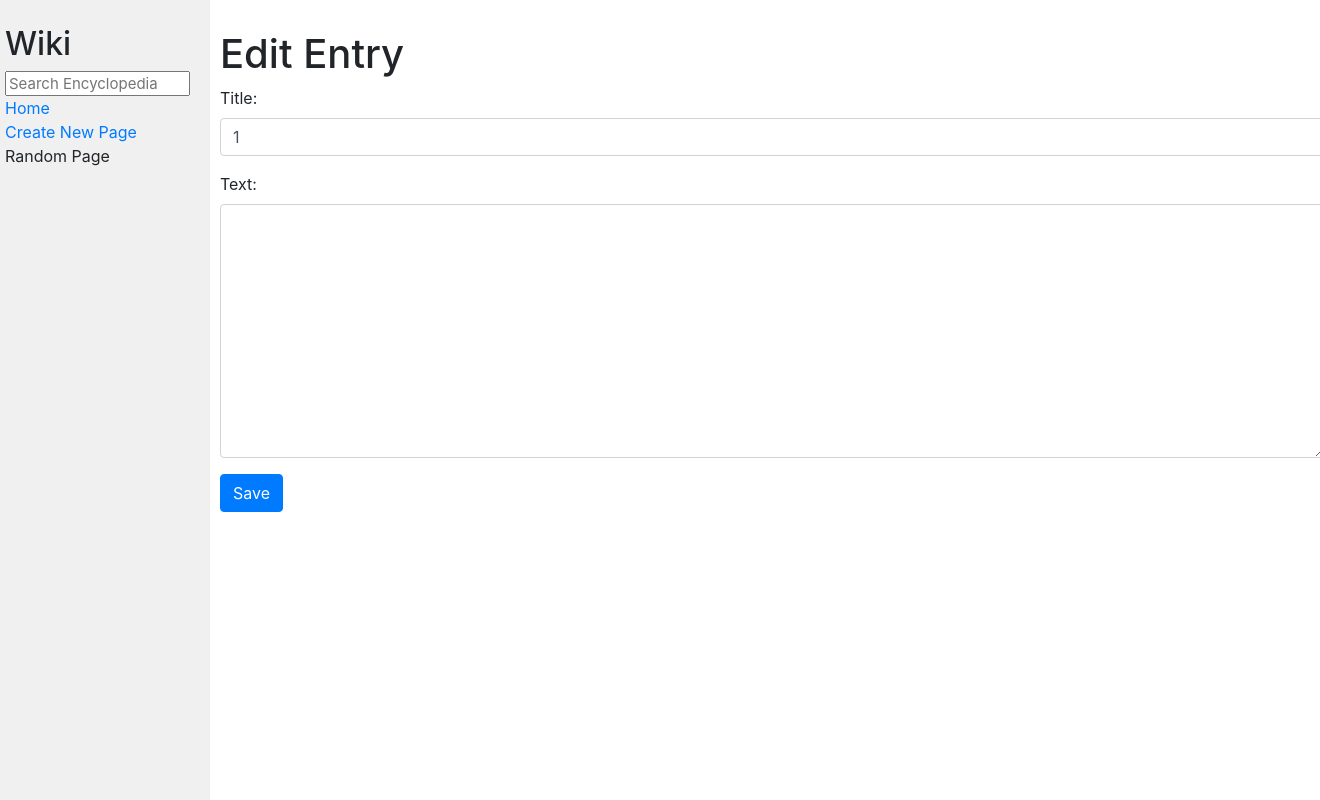
After one commit to VVKo/wiki, a Django app: page /wiki/edit/1 in a window 1320 px wide; the page is wider, and only the part inside the window is pictured. The commit adds this page. Run offline with Django 3.2, Linux system fonts and the light colour scheme; some libraries are stand-ins or nearby versions.

Commit message:
create entry DONE

```diff
--- /dev/null
+++ b/encyclopedia/templates/encyclopedia/edit-entry.html
@@ -0,0 +1,33 @@
+{% extends "encyclopedia/layout.html" %}
+
+{% block title %}
+    Edit Entry
+{% endblock %}
+
+{% block body %}
+
+    <h1>Edit Entry</h1>
+{% if alert %}
+    <div class="alert alert-danger" role="alert">
+  {{ alert }}
+</div>
+    {% endif %}
+    <form action="{% url 'create' %}" method="post">
+        {% csrf_token %}
+    <div class="form-group">
+        <label for="{{ form.title.id_for_label }}">{{ form.title.label }}:</label>
+
+        {{ form.title }}
+    </div>
+        <div class="form-group">
+        <label for="{{ form.body.id_for_label }}">
+            {{ form.body.label }}:
+        </label>
+
+      {{ form.body }}
+
+        </div>
+        <button type="submit" class="btn btn-primary">Save</button>
+    </form>
+
+{% endblock %}
--- a/encyclopedia/templates/encyclopedia/entry.html
+++ b/encyclopedia/templates/encyclopedia/entry.html
@@ -11,3 +11,7 @@
 
 
 {% endblock %}
+
+{% block nav %}
+    <button class="btn btn-secondary" onclick="location.href='{% url 'edit' TITLE=title %}'">Edit</button>
+{% endblock %}
--- a/encyclopedia/templates/encyclopedia/layout.html
+++ b/encyclopedia/templates/encyclopedia/layout.html
@@ -20,7 +20,8 @@
                     <a href="{% url 'index' %}">Home</a>
                 </div>
                 <div>
-                    Create New Page
+                    <a href="{% url 'create' %}">Create New Page</a>
+
                 </div>
                 <div>
                     Random Page
--- a/encyclopedia/urls.py
+++ b/encyclopedia/urls.py
@@ -6,5 +6,7 @@ from . import views
 urlpatterns = [
     path("", views.index, name="index"),
     path("wiki/<TITLE>", views.entry, name="entry"),
-    path("wiki/search/", views.search, name="search")
+    path("wiki/edit/<TITLE>", views.edit, name="edit"),
+    path("wiki/search/", views.search, name="search"),
+    path("wiki/create/", views.create, name="create")
 ]
--- a/encyclopedia/views.py
+++ b/encyclopedia/views.py
@@ -1,9 +1,16 @@
 from django.shortcuts import render
 from django.http import Http404, HttpResponseRedirect
 from django.urls import reverse
+from django import forms
 import markdown2
 
 from . import util
+
+
+class NewEntryForm(forms.Form):
+    title = forms.CharField(label="Title",
+                            widget=forms.TextInput(attrs={'class': 'form-control'}))
+    body = forms.CharField(label="Text", widget=forms.Textarea(attrs={'class': 'form-control'}))
 
 
 def index(request):
@@ -44,3 +51,44 @@ def search(request):
         "results": titles,
         "is_match": False,
     })
+
+
+def create(request):
+    titles = util.list_entries()
+    if request.method == "POST":
+        # Take in the data the user submitted and save it as form
+        form = NewEntryForm(request.POST)
+
+        # Check if form data is valid (server-side)
+        if form.is_valid():
+            TITLE = form.cleaned_data["title"]
+            body = form.cleaned_data["body"]
+            for title in titles:
+                if TITLE.lower() == title.lower():
+                    return render(request, "encyclopedia/new-entry.html", {
+                        "form": form,
+                        'alert': "Entry with current title already exist!!"
+                    })
+
+            util.save_entry(TITLE, body)
+            return render(request, "encyclopedia/new-entry.html", {
+                "form": NewEntryForm()
+            })
+
+        else:
+
+            # If the form is invalid, re-render the page with existing information.
+            return render(request, "encyclopedia/new-entry.html", {
+                "form": form
+            })
+    return render(request, "encyclopedia/new-entry.html", {
+        "form": NewEntryForm()
+    })
+
+
+def edit(request, TITLE):
+    content = util.get_entry(TITLE)
+
+    return render(request, "encyclopedia/edit-entry.html", {
+        "form": NewEntryForm(initial={'title': TITLE, 'body': content})
+    })
```
Also changed, not shown: encyclopedia/templates/encyclopedia/new-entry.html (added, +33 -0 lines), entries/JS.md (added, +3 -0 lines), entries/JavaScript.md (added, +3 -0 lines), encyclopedia/static/encyclopedia/styles.css (line endings or trailing spaces).
